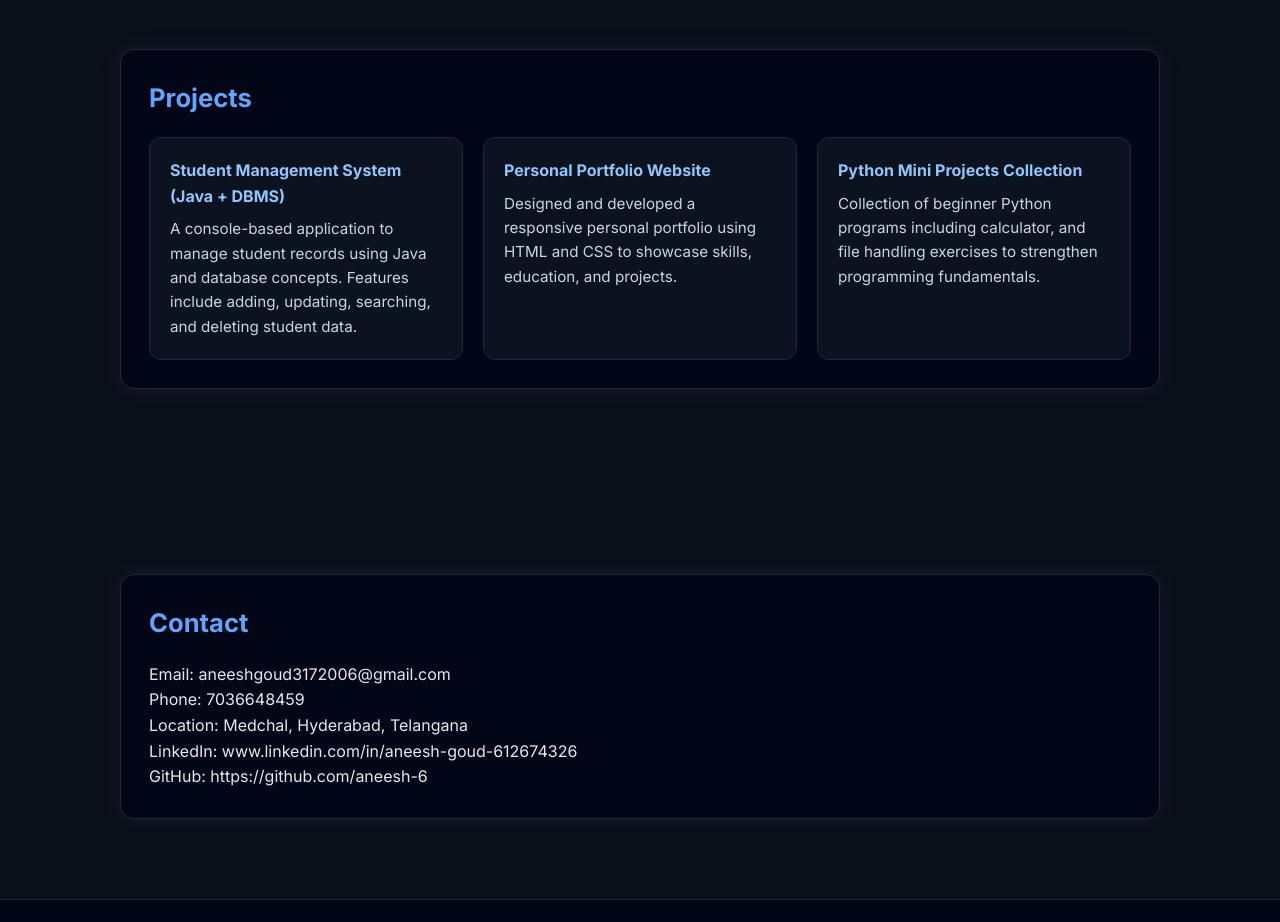
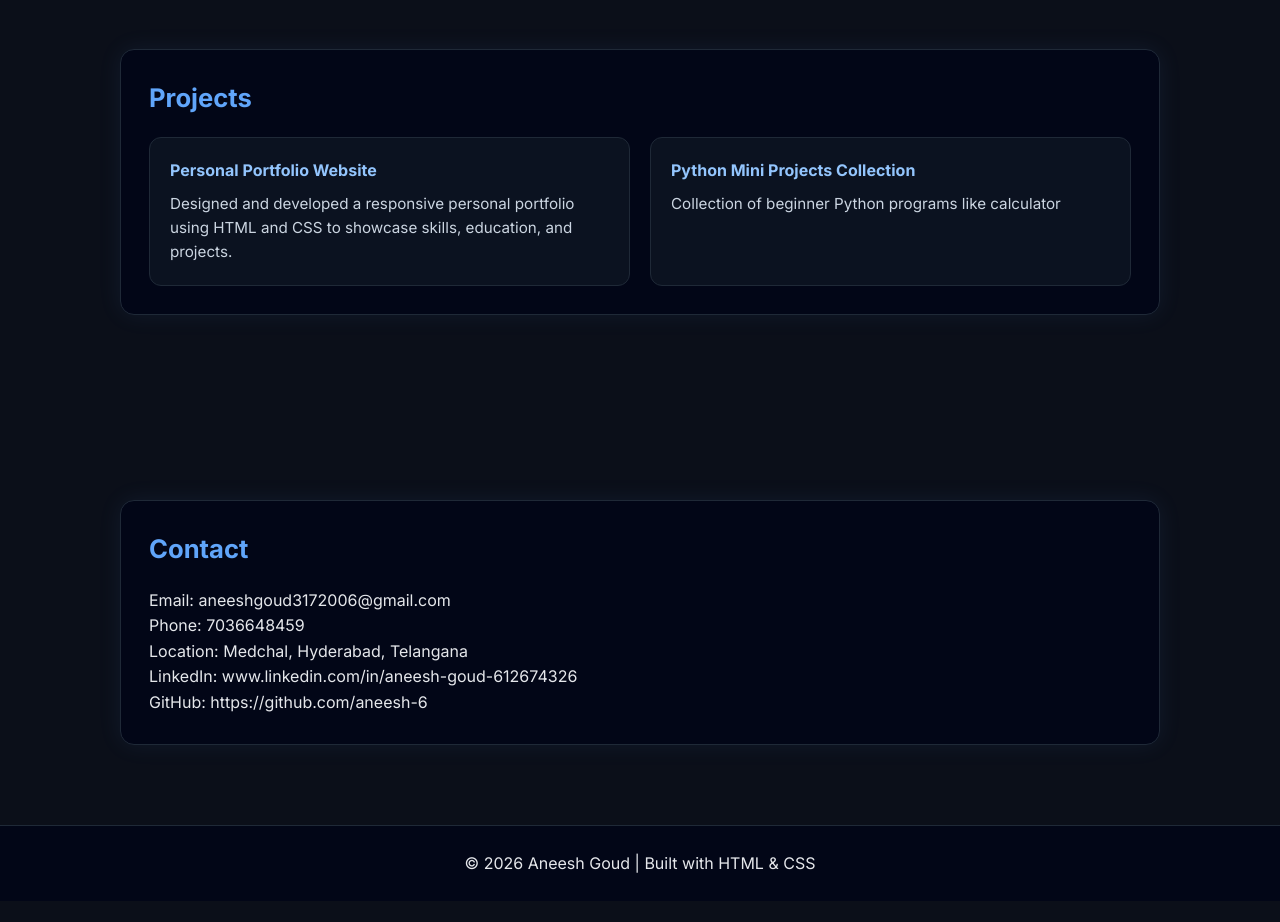
Before and after one commit to aneesh-6/aneesh-portfolio, a plain HTML site: page index.html in a window 1280 px wide. Shown: the part 1740-2662 px from the top of the page. After the commit the page ends 2641 px from the top, so only its background shows below. Drawn offline with Linux system fonts and the light colour scheme.

Commit message:
Update index.html

```diff
--- a/index.html
+++ b/index.html
@@ -111,14 +111,6 @@
     <div class="grid">
 
       <div class="project">
-        <h4>Student Management System (Java + DBMS)</h4>
-        <p>
-          A console-based application to manage student records using Java and database concepts.
-          Features include adding, updating, searching, and deleting student data.
-        </p>
-      </div>
-
-      <div class="project">
         <h4>Personal Portfolio Website</h4>
         <p>
           Designed and developed a responsive personal portfolio using HTML and CSS to showcase
@@ -129,8 +121,7 @@
       <div class="project">
         <h4>Python Mini Projects Collection</h4>
         <p>
-          Collection of beginner Python programs including calculator,
-          and file handling exercises to strengthen programming fundamentals.
+          Collection of beginner Python programs like calculator
         </p>
       </div>
 
```
